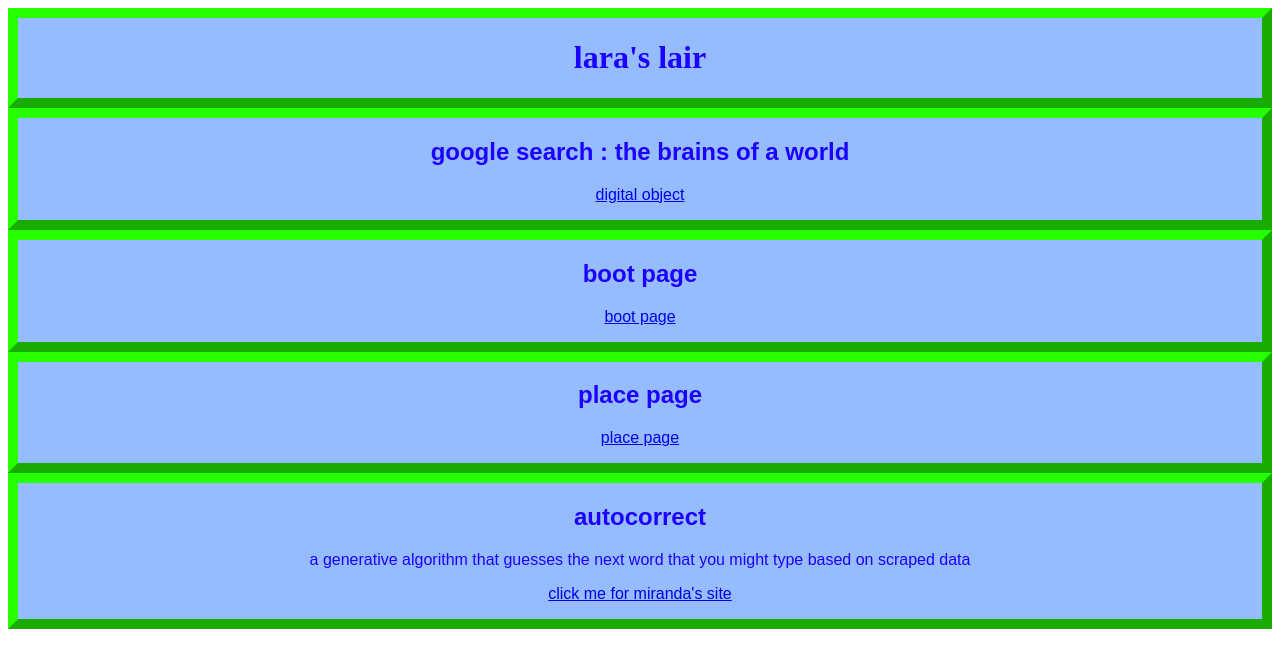
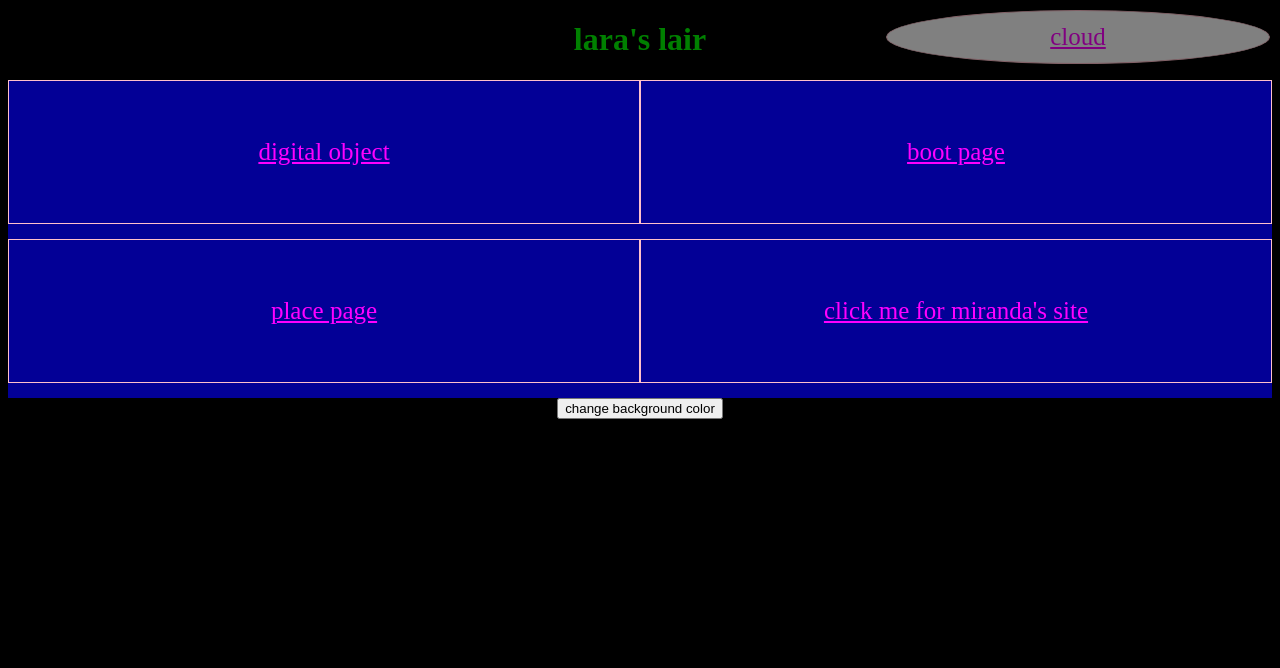
Before and after one commit to Lara2002A/circle-lara, a plain HTML site: page index.html in a window 1280 px wide. Drawn offline with Linux system fonts and the light colour scheme.

Commit message:
classwork

```diff
--- /dev/null
+++ b/button.js
@@ -0,0 +1,8 @@
+console.log("file is working!")
+
+let bgbutton = document.getElementById("button");
+console.log(bgbutton)
+bgbutton.addEventListener("click", function(event){
+    console.log("clicked!")
+    document.body.classList.toggle("active");
+})
--- /dev/null
+++ b/home.css
@@ -0,0 +1,48 @@
+html {
+        box-sizing: border-box;
+    }
+    *, *:before, *:after {
+        box-sizing: inherit;
+    }
+
+    body {
+        background-color: black;
+        color: green;
+        text-align: center;
+    }
+
+    .grid {
+        background-color: rgb(3, 0, 150);
+        display: flex;
+        flex-wrap: wrap;
+    }
+    a {
+        color: rgb(255, 0, 255);
+        display: block;
+        font-size: 25px;
+        text-align: center;
+        border: 1px solid pink;
+        width: 50%;
+        margin: 0 auto 15px auto;
+        line-height: 42px;
+        padding: 50px;
+    }
+
+    h1 {
+        font-size: 48 px;
+    }
+
+    .cloud-link {
+        background-color: white;
+        border-radius: 50%;
+        opacity: 0.5;
+        width: 30%;
+        padding: 5px;
+        position: fixed;
+        top: 10px;
+        right: 10px;
+    }
+
+    .active {
+        background-color: rgb(161, 0, 62);
+    }
--- a/index.html
+++ b/index.html
@@ -1,79 +1,31 @@
 <!DOCTYPE html>
 <html lang="en">
+
     <head>
         <meta charset="utf-8">
         <meta name="viewport"
         content="widthdevice-width,  initialscale=1">
         <link rel="stylesheet" type="text/css"
-        href="icla.css">
-    <style>
-    .titleDiv {
-        border: 10px outset rgb(38, 255, 0);
-        background-color: rgb(149, 188, 255);
-        color: rgb(30, 0, 255);
-        text-align: center;
-    }
-    .paraDiv {
-        border: 10px outset rgb(38, 255, 0);
-        background-color: rgb(149, 188, 255);
-        color: rgb(30, 0, 255);
-        font-family: 'Courier New', monospace;
-        text-align: justify;
-    }
-    .imgDiv {
-        border: 10px outset rgb(38, 255, 0);
-        background-color: rgb(149, 188, 255);
-        text-align: center;
-    }
-    .linkDiv {
-        border: 10px outset rgb(38, 255, 0);
-        background-color: rgb(149, 188, 255);
-        color: rgb(30, 0, 255);
-        font-family: Arial, Helvetica, sans-serif;
-        text-align: center;
-    }
-    .bootDiv {
-        border: 10px outset rgb(38, 255, 0);
-        background-color: rgb(149, 188, 255);
-        color: rgb(30, 0, 255);
-        font-family: Arial, Helvetica, sans-serif;
-        text-align: center;
-    }
+        href="home.css">
+    </head>
 
-    </style>
-    </head>
     <body>
 
-    <div class="titleDiv">
     <h1>lara's lair</h1>
+
+    <div class="grid">
+        <a href="digitalobject.html">digital object</a>
+        <a href="boot.html">boot page</a>
+        <a href="place.html">place page</a>
+        <a href="https://chalm831.github.io/circle-miranda/">click me for miranda's site</a>
     </div>
 
 
-    <div class="linkDiv">
-        <h2>google search : the brains of a world</h2>
-        <a href="digitalobject.html"> digital object </a>
-        <p>                                  </p>
-        </div>
+    <a class="cloud-link" href="cloud.html">cloud</a>
 
-        <div class="linkDiv">
-            <h2>boot page</h2>
-            <a href="boot.html">boot page</a>
-            <p>                                  </p>
-            </div>
+    <button id="button">change background color</button>
 
-            <div class="linkDiv">
-                <h2>place page</h2>
-                <a href="place.html">place page</a>
-                <p>                                  </p>
-            </div>
-
-            <div class="linkDiv">
-                <h2>autocorrect</h2>
-                <p>a generative algorithm that guesses the next word that you might type based on scraped data</p>
-                <a href="https://chalm831.github.io/circle-miranda/"> click me for miranda's site </a>
-                <p>                                  </p>
-                </div>
-
+    <script src="button.js"></script>
 
     </body>
 
```
Also changed, not shown: funstuff.js (deleted, +0 -7 lines), cloud.html (added).
